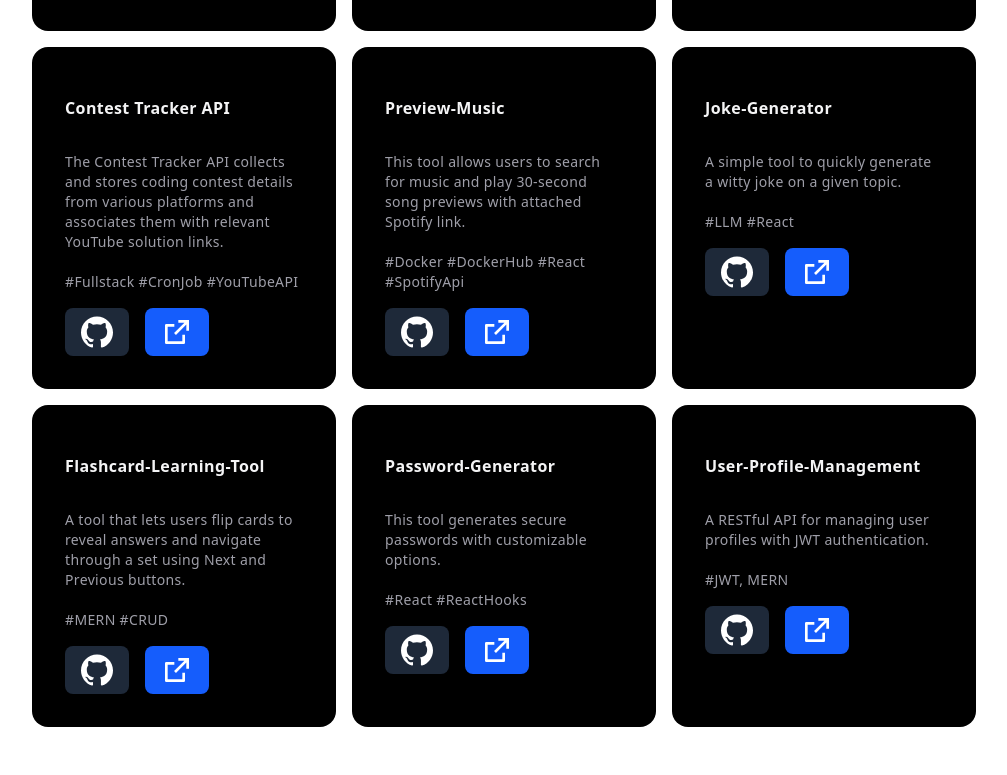
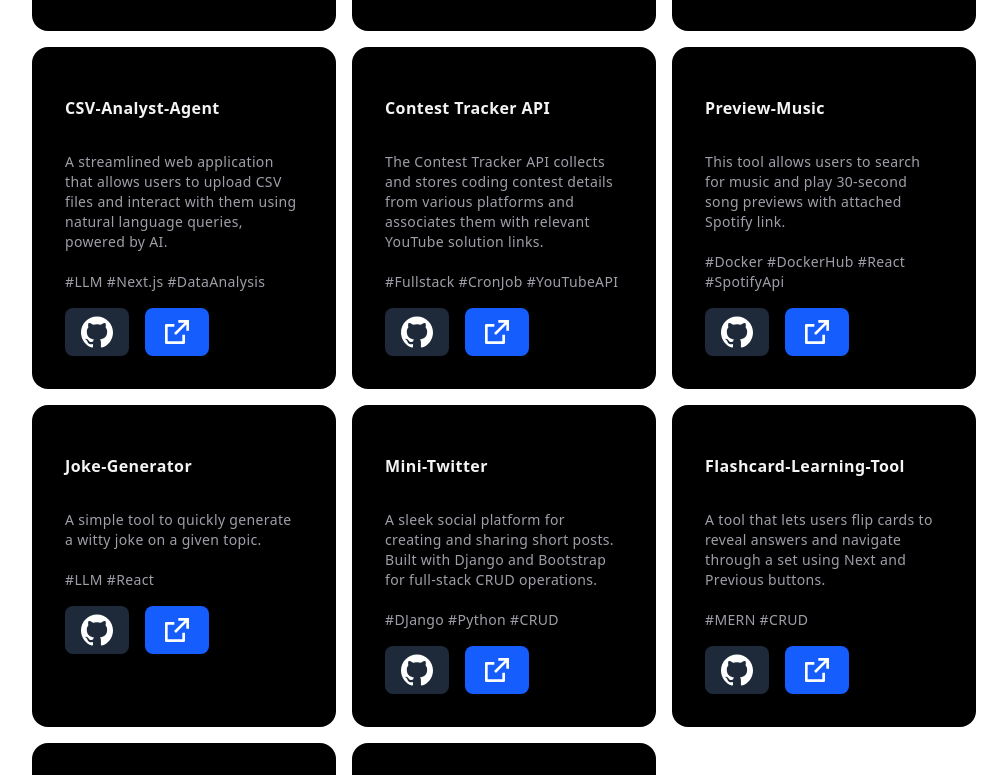
Before and after one commit to satyajit-patel/MyPortfolio, a React (Vite) app in the folder frontend/: page /projects in a window 1280 px wide. Shown: the part 1245-2020 px from the top of the page, without its empty margins (136-1143 px from the left). Built offline with nearby package versions, Linux system fonts and the light colour scheme.

Commit message:
added django project

```diff
--- a/frontend/src/components/hoverEffect/CardHoverEffectDemo.jsx
+++ b/frontend/src/components/hoverEffect/CardHoverEffectDemo.jsx
@@ -83,6 +83,14 @@ export const projects = [
     hashtags: "#Cloudinary #LLM #CocoDataset #ImageClassification #huggingface #convnext",
   },
   {
+    title: "CSV-Analyst-Agent",
+    description:
+      "A streamlined web application that allows users to upload CSV files and interact with them using natural language queries, powered by AI.",
+    github: "https://github.com/satyajit-patel/csv-agent",
+    deployed: "https://csv-agent.vercel.app/",
+    hashtags: "#LLM #Next.js #DataAnalysis",
+  },
+  {
     title: "Contest Tracker API",
     description:
       "The Contest Tracker API collects and stores coding contest details from various platforms and associates them with relevant YouTube solution links.",
@@ -105,6 +113,14 @@ export const projects = [
     github: "https://github.com/satyajit-patel/Topic-Joke-Generator",
     deployed: "https://topic-joke-generator.vercel.app/",
     hashtags: "#LLM #React",
+  },
+  {
+    title: "Mini-Twitter",
+    description:
+      "A sleek social platform for creating and sharing short posts. Built with Django and Bootstrap for full-stack CRUD operations.",
+    github: "https://github.com/satyajit-patel/miniTwitter",
+    deployed: "https://mini-twitter-lsd8.onrender.com/",
+    hashtags: "#DJango #Python #CRUD",
   },
   {
     title: "Flashcard-Learning-Tool",
```
